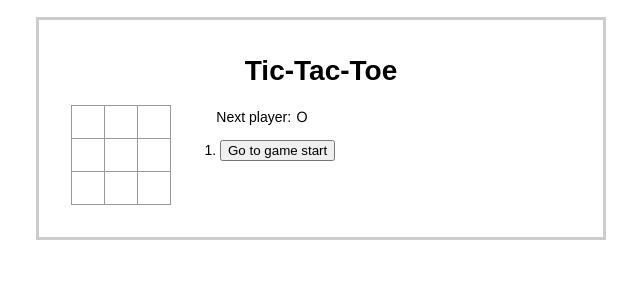
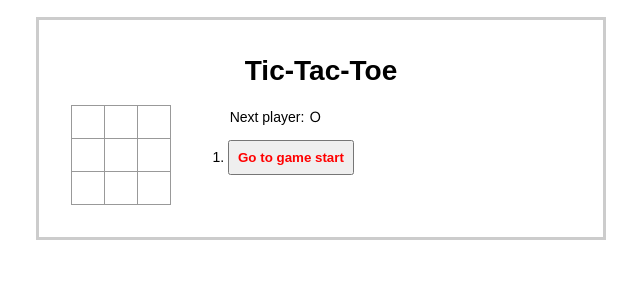
Before and after one commit to Teenyang/React-test, a React (Create React App) app: page / in a window 1280 px wide. Shown: the top 300 px of the page, without its empty margins (319-959 px from the left). Built offline with nearby package versions, Linux system fonts and the light colour scheme.

Commit message:
feat: show current step and highlight style

```diff
--- a/src/game/GamePage.css
+++ b/src/game/GamePage.css
@@ -59,3 +59,17 @@ ul {
   width: 500px;
   text-align: center;
 }
+
+ol {
+  text-align: left;
+}
+li {
+  margin: 0.5rem;
+}
+li button {
+  padding: 0.5rem;
+}
+.current_step {
+  font-weight: bold;
+  color: red;
+}
--- a/src/game/GamePage.js
+++ b/src/game/GamePage.js
@@ -110,7 +110,10 @@ const Game = () => {
 
     return (
       <li key={index}>
-        <button onClick={() => jumpTo(index)}>{stepText}</button>
+        <button className={index === stepNumber ? 'current_step' : ''}
+          onClick={() => jumpTo(index)}>
+          {stepText}
+        </button>
       </li>
     )
   })
```
